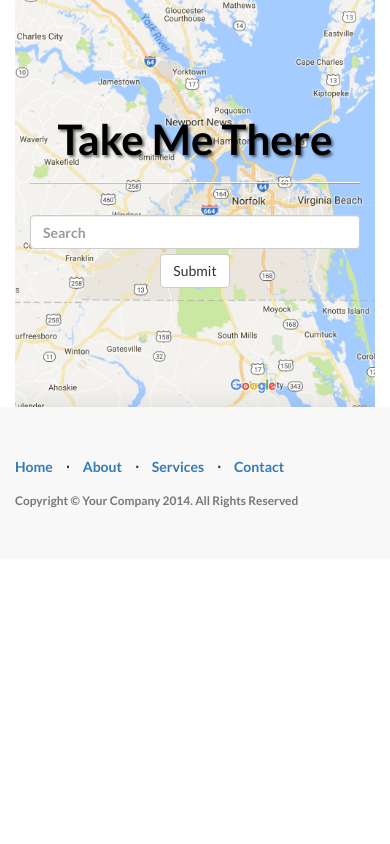
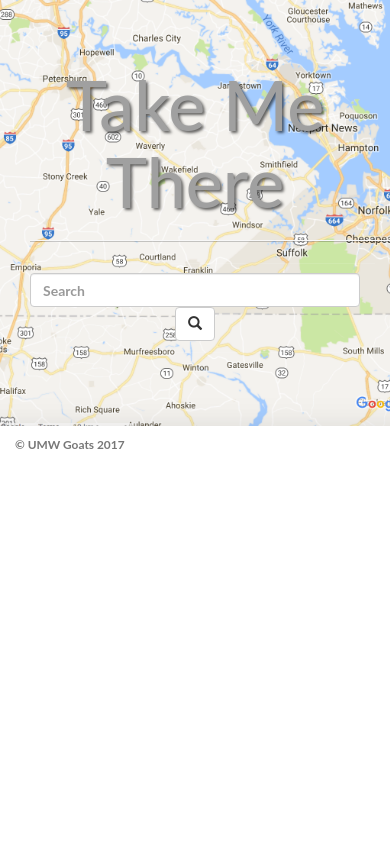
Before and after one commit to dominionenterprises/umw-goats, a Flask app: page / in a window 390 px wide. Run offline with Flask 2, Linux system fonts and the light colour scheme; some libraries are stand-ins or nearby versions.

Commit message:
- Updated HTML/CSS. - Removed junk HTML.

```diff
--- a/server.py
+++ b/server.py
@@ -1,5 +1,6 @@
 import os
 
+from datetime import datetime
 from flask import Flask, render_template
 from flask_socketio import SocketIO, emit
 
@@ -10,6 +11,13 @@ app.secret_key = os.urandom(24).hex()
 
 db = DBManager()
 socketio = SocketIO(app)
+
+@app.context_processor
+def getVars():
+    return {
+        "owner": "UMW Goats",
+        "now": datetime.now()
+    }
 
 @socketio.on("search", namespace="/socketio")
 def search(query):
--- a/static/css/landing-page.css
+++ b/static/css/landing-page.css
@@ -1,42 +1,17 @@
-/*
- * Start Bootstrap - Landing Page (http://startbootstrap.com/)
- * Copyright 2013-2016 Start Bootstrap
- * Licensed under MIT (https://github.com/BlackrockDigital/startbootstrap/blob/gh-pages/LICENSE)
- */
-
-body,
-html {
-    width: 100%;
-    height: 100%;
-}
-
-body,
-h1,
-h2,
-h3,
-h4,
-h5,
-h6 {
-    font-family: "Lato","Helvetica Neue",Helvetica,Arial,sans-serif;
+body {
+    font-family: "Lato","Helvetica",Helvetica,Arial,sans-serif;
     font-weight: 700;
 }
 
-.topnav {
-    font-size: 14px;
-}
-
-.lead {
-    font-size: 18px;
-    font-weight: 400;
+.main {
+    background: url("../img/backgroud.png");
+    background-size: cover;
+    width: 100%;
 }
 
 .intro-header {
-    padding-top: 50px; /* If you're making other pages, make sure there is 50px of padding to make sure the navbar doesn't overlap content! */
-    padding-bottom: 50px;
+    color: #a0a0a0;
     text-align: center;
-    color: #000000;
-    background: url('./../img/backgroud.png') no-repeat center center;
-    background-size: cover;
 }
 
 .intro-message {
@@ -61,110 +36,11 @@ h6 {
     text-shadow: 2px 2px 3px rgba(0,0,0,0.6);
 }
 
-@media(max-width:767px) {
-    .intro-message {
-        padding-bottom: 15%;
-    }
-
-    .intro-message > h1 {
-        font-size: 3em;
-    }
-
-    ul.intro-social-buttons > li {
-        display: block;
-        margin-bottom: 20px;
-        padding: 0;
-    }
-
-    ul.intro-social-buttons > li:last-child {
-        margin-bottom: 0;
-    }
-
-    .intro-divider {
-        width: 100%;
-    }
+footer {
+    background-color: #ffffff;
+    padding: 10px 0;
 }
 
-.network-name {
-    text-transform: uppercase;
-    font-size: 14px;
-    font-weight: 400;
-    letter-spacing: 2px;
+input[type="search"] {
+    padding-right: 150px;
 }
-
-.content-section-a {
-    padding: 50px 0;
-    background-color: #f8f8f8;
-}
-
-.content-section-b {
-    padding: 50px 0;
-    border-top: 1px solid #e7e7e7;
-    border-bottom: 1px solid #e7e7e7;
-}
-
-.section-heading {
-    margin-bottom: 30px;
-}
-
-.section-heading-spacer {
-    float: left;
-    width: 200px;
-    border-top: 3px solid #e7e7e7;
-}
-
-.banner {
-    padding: 100px 0;
-    color: #f8f8f8;
-    background: url(../img/banner-bg.jpg) no-repeat center center;
-    background-size: cover;
-}
-
-.banner h2 {
-    margin: 0;
-    text-shadow: 2px 2px 3px rgba(0,0,0,0.6);
-    font-size: 3em;
-}
-
-.banner ul {
-    margin-bottom: 0;
-}
-
-.banner-social-buttons {
-    float: right;
-    margin-top: 0;
-}
-
-@media(max-width:1199px) {
-    ul.banner-social-buttons {
-        float: left;
-        margin-top: 15px;
-    }
-}
-
-@media(max-width:767px) {
-    .banner h2 {
-        margin: 0;
-        text-shadow: 2px 2px 3px rgba(0,0,0,0.6);
-        font-size: 3em;
-    }
-
-    ul.banner-social-buttons > li {
-        display: block;
-        margin-bottom: 20px;
-        padding: 0;
-    }
-
-    ul.banner-social-buttons > li:last-child {
-        margin-bottom: 0;
-    }
-}
-
-footer {
-    padding: 50px 0;
-    background-color: #f8f8f8;
-}
-
-p.copyright {
-    margin: 15px 0 0;
-}
--- a/templates/index.html
+++ b/templates/index.html
@@ -7,7 +7,6 @@
     <link href="static/css/bootstrap.min.css" rel="stylesheet">
     <link href="static/css/landing-page.css" rel="stylesheet">
     <link href="static/font-awesome/css/font-awesome.min.css" rel="stylesheet" type="text/css">
-    <link href="https://fonts.googleapis.com/css?family=Lato:300,400,700,300italic,400italic,700italic" rel="stylesheet" type="text/css">
     <script src="static/js/jquery.slim.min.js" defer></script>
     <script src="static/js/bootstrap.min.js" defer></script>
     <script src="static/js/angular.min.js" defer></script>
@@ -15,22 +14,17 @@
     <script src="static/js/site.js" defer></script>
 </head>
 <body>
-  <div class="container" ng-controller="AngularController">
-    <a name="about"></a>
+  <div class="main container" ng-controller="AngularController">
     <div class="intro-header">
         <div class="container">
-            <div class="row">
-                <div class="col-lg-12">
+            <div>
                 <div class="intro-message">
                     <h1>Take Me There</h1>
                     <hr class="intro-divider">
                     <form class="navbar-form" role="search">
-                           <div class="form-group">
                         <input ng-model="query" ng-change="search()" type="search" class="form-control" placeholder="Search">
-                           </div>
-                           <button type="submit" class="btn btn-default">Submit</button>
+                        <button type="submit" class="btn btn-default"><span class="glyphicon glyphicon-search"></span></button>
                     </form>
-                    </div>
                 </div>
             </div>
         </div>
@@ -38,29 +32,8 @@
     {%block content %}{% endblock %}
 </div>
     <footer>
-        <div class="container">
-            <div class="row">
-                <div class="col-lg-12">
-                    <ul class="list-inline">
-                        <li>
-                            <a href="#">Home</a>
-                        </li>
-                        <li class="footer-menu-divider">&sdot;</li>
-                        <li>
-                            <a href="#about">About</a>
-                        </li>
-                        <li class="footer-menu-divider">&sdot;</li>
-                        <li>
-                            <a href="#services">Services</a>
-                        </li>
-                        <li class="footer-menu-divider">&sdot;</li>
-                        <li>
-                            <a href="#contact">Contact</a>
-                        </li>
-                    </ul>
-                    <p class="copyright text-muted small">Copyright &copy; Your Company 2014. All Rights Reserved</p>
-                </div>
-            </div>
+        <div class="col-sm-4">
+            <p class="text-muted small">&copy; {{ owner }} {{ now.year }}</p>
         </div>
     </footer>
 </body>
```
Also changed, not shown: 4 other files. Lines whose indentation alone changed are shown as unchanged.
